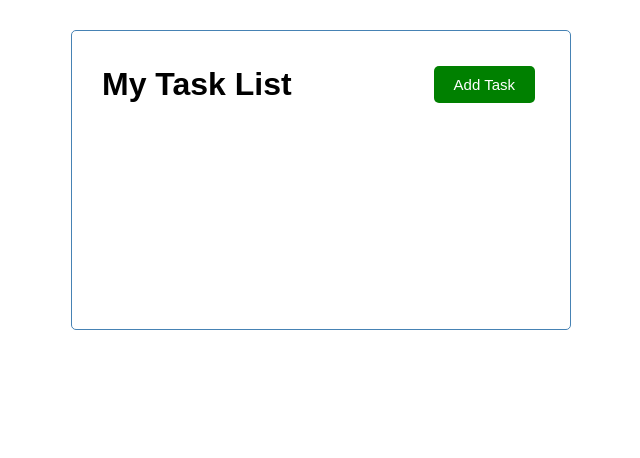
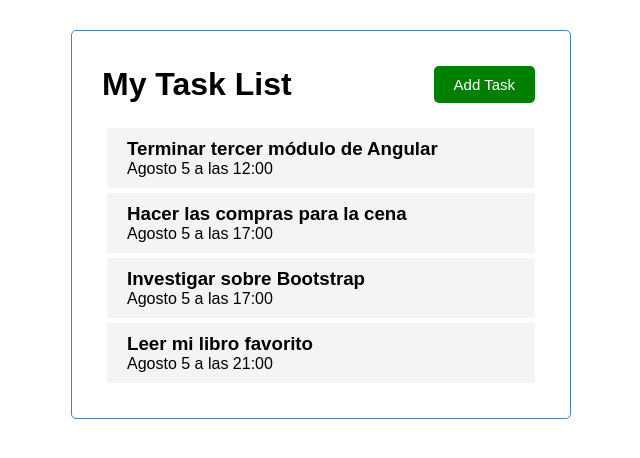
Before and after one commit to jimenablasco87/TaskList-Angular-ArgProg, an Angular app: page / in a window 1280 px wide. Shown: the top 458 px of the page, without its empty margins (319-959 px from the left). Built offline with nearby package versions, Linux system fonts and the light colour scheme.

Commit message:
lista de items

```diff
--- a/src/app/app.component.html
+++ b/src/app/app.component.html
@@ -1,3 +1,4 @@
 <div class="container">
     <app-header></app-header>
+    <app-tasks></app-tasks>
 </div>
--- a/src/app/app.module.ts
+++ b/src/app/app.module.ts
@@ -5,12 +5,16 @@
 import { AppComponent } from './app.component';
 import { HeaderComponent } from './components/header/header.component';
 import { ButtonComponent } from './components/button/button.component';
+import { TasksComponent } from './components/tasks/tasks.component';
+import { TasksItemComponent } from './components/tasks-item/tasks-item.component';
 
 @NgModule({
   declarations: [
     AppComponent,
     HeaderComponent,
-    ButtonComponent
+    ButtonComponent,
+    TasksComponent,
+    TasksItemComponent
   ],
   imports: [
     BrowserModule,
--- /dev/null
+++ b/src/app/components/tasks-item/tasks-item.component.css
@@ -0,0 +1,16 @@
+.task {
+    background-color: #f4f4f4;
+    margin: 5px;
+    padding: 10px 20px;
+    cursor: pointer;
+}
+
+.task.reminder {
+    border: 5px solid green;
+}
+
+.task h3 {
+    display: flex;
+    justify-content: space-between;
+    align-items: center;
+}
--- /dev/null
+++ b/src/app/components/tasks-item/tasks-item.component.html
@@ -0,0 +1,4 @@
+<div class="task">
+    <h3>{{task.text}}</h3>
+    <p>{{task.day}}</p>
+</div>
--- /dev/null
+++ b/src/app/components/tasks-item/tasks-item.component.ts
@@ -0,0 +1,18 @@
+import { Component, OnInit, Input } from '@angular/core';
+import { Task } from 'src/app/Task';
+import { TASKS } from 'src/app/mock-tasks';
+
+@Component({
+  selector: 'app-tasks-item',
+  templateUrl: './tasks-item.component.html',
+  styleUrls: ['./tasks-item.component.css']
+})
+export class TasksItemComponent implements OnInit {
+  @Input() task: Task = TASKS[0];
+
+    constructor() { }
+
+    ngOnInit(): void {
+    }
+
+}
--- /dev/null
+++ b/src/app/components/tasks/tasks.component.html
@@ -0,0 +1,5 @@
+<app-tasks-item
+    *ngFor="let task of tasks"
+    [task]="task"
+    >
+</app-tasks-item>
--- /dev/null
+++ b/src/app/components/tasks/tasks.component.ts
@@ -0,0 +1,20 @@
+import { Component, OnInit } from '@angular/core';
+import { TASKS } from 'src/app/mock-tasks';
+import { Task } from 'src/app/Task';
+
+@Component({
+  selector: 'app-tasks',
+  templateUrl: './tasks.component.html',
+  styleUrls: ['./tasks.component.css']
+})
+export class TasksComponent implements OnInit {
+
+    tasks: Task[] = TASKS;
+
+    constructor() { }
+
+    ngOnInit(): void {
+    }
+
+
+}
```
Also changed, not shown: src/app/components/tasks/tasks.component.css (added), 2 other files (tests, documents, lock files or other folders).
